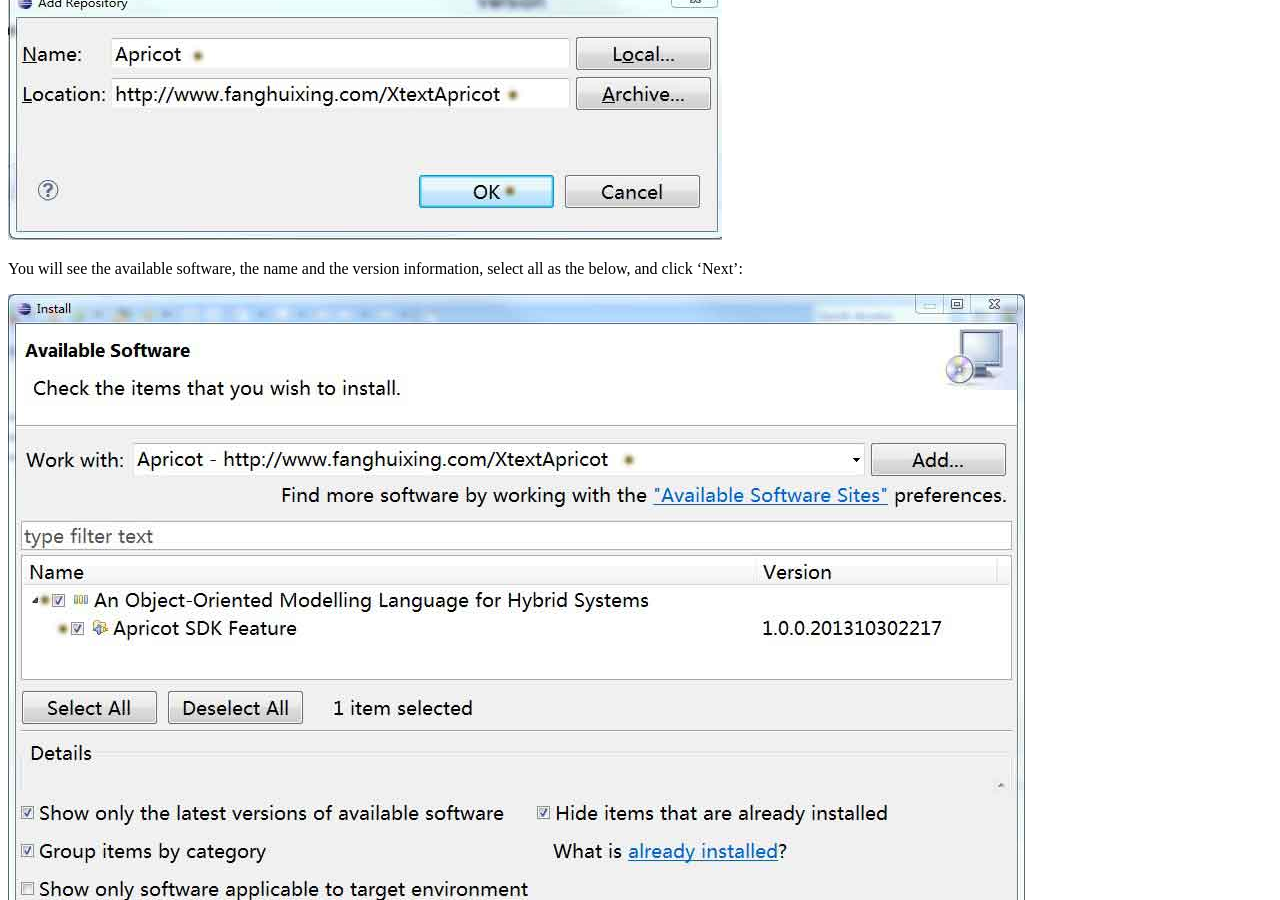
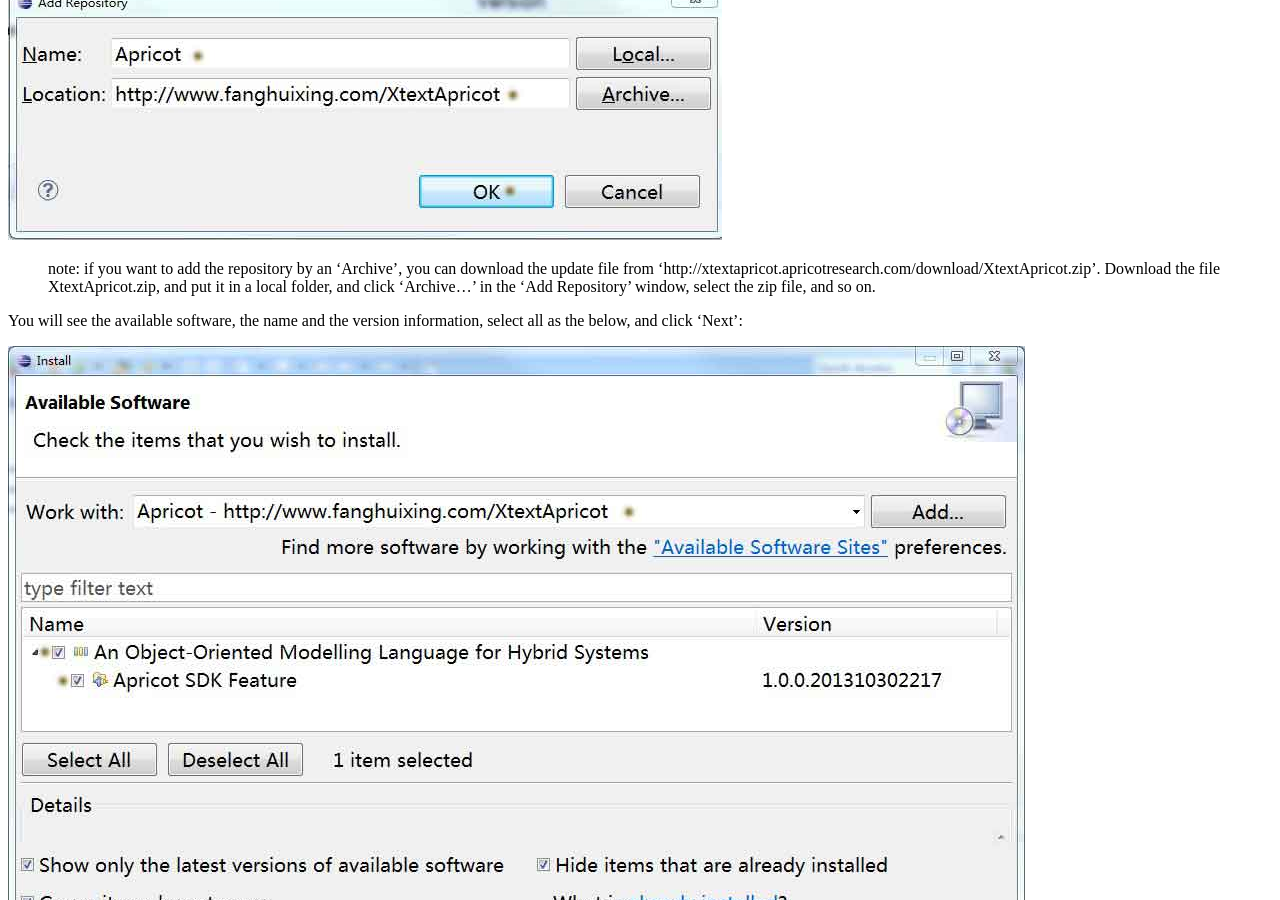
Before and after one commit to fanghuixing/apricot, a Jekyll site: the page built from index.md, in a window 1280 px wide and 900 px high, scrolled down 1869 px. Built offline with Jekyll 4.4.1, drawn with Linux system fonts in a browser that asks for light colours.

Commit message:
add zip link

```diff
--- a/index.md
+++ b/index.md
@@ -47,9 +47,13 @@ The 'Install' window will appear, and click 'Add' to add a new Repository.
 
 ![Install New Software](assets/figs/add.jpg)
 
+
 Type the name of the repository (we use 'Apricot' here), and the location 'http://www.fanghuixing.com/XtextApricot/' (or 'http://xtextapricot.apricotresearch.com/'), then click 'OK'
 
 ![Install New Software](assets/figs/AddRepository.jpg)
+
+>note: if you want to add the repository by an 'Archive', you can download the update file from 'http://xtextapricot.apricotresearch.com/download/XtextApricot.zip'. Download the file XtextApricot.zip, and put it in a local folder, and click 'Archive...' in the 'Add Repository' window, select the zip file, and so on.
+
 
 You will see the available software, the name and the version information, select  all as the below, and click 'Next':
 
```
